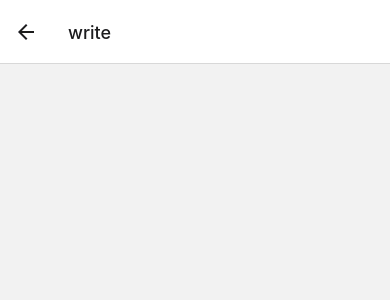
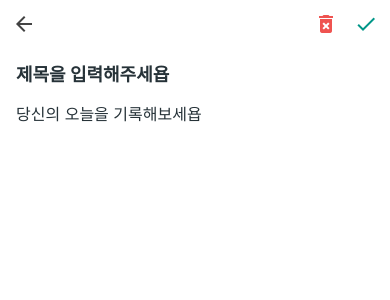
Before and after one commit to withbbang/reactNativeDayLog, a React Native app: screen /write in a window 390 px wide. Shown: the top 300 px of the page. Built offline with nearby package versions, Linux system fonts and the light colour scheme.

Commit message:
Feat: 글쓰기 screen 추가

```diff
--- a/components/FloatingWriteButtons.js
+++ b/components/FloatingWriteButtons.js
@@ -1,5 +1,5 @@
+import React from 'react';
 import {useNavigation} from '@react-navigation/native';
-import React from 'react';
 import {Platform, View, StyleSheet, Pressable} from 'react-native';
 import Icon from 'react-native-vector-icons/MaterialIcons';
 
--- /dev/null
+++ b/components/TransparentCircleButton.js
@@ -0,0 +1,44 @@
+import React from 'react';
+import {Platform, View, StyleSheet, Pressable} from 'react-native';
+import Icon from 'react-native-vector-icons/MaterialIcons';
+
+function TransparentCircleButton({name, color, hasMarginRight, onPress}) {
+  return (
+    <View
+      style={[styles.iconButtonWrapper, hasMarginRight && styles.rightMargin]}>
+      <Pressable
+        style={({pressed}) => [
+          styles.iconButton,
+          Platform.OS === 'ios' &&
+            pressed && {
+              backgroundColor: '#efefef',
+            },
+        ]}
+        onPress={onPress}
+        android_ripple={{color: '#ededed'}}>
+        <Icon name={name} size={24} color={color} />
+      </Pressable>
+    </View>
+  );
+}
+
+const styles = StyleSheet.create({
+  iconButtonWrapper: {
+    width: 32,
+    height: 32,
+    borderRadius: 16,
+    overflow: 'hidden',
+  },
+  iconButton: {
+    alignItems: 'center',
+    justifyContent: 'center',
+    width: 32,
+    height: 32,
+    borderRadius: 16,
+  },
+  rightMargin: {
+    marginRight: 8,
+  },
+});
+
+export default TransparentCircleButton;
--- /dev/null
+++ b/components/WriteEditor.js
@@ -0,0 +1,52 @@
+import React, {useRef} from 'react';
+import {View, StyleSheet, TextInput} from 'react-native';
+
+function WriteEditor({title, body, onChangeTitle, onChangeBody}) {
+  const bodyRef = useRef();
+
+  return (
+    <View style={styles.block}>
+      <TextInput
+        placeholder="제목을 입력해주세욥"
+        style={styles.titleInput}
+        returnKeyType="next"
+        onChangeText={onChangeTitle}
+        value={title}
+        onSubmitEditing={() => {
+          bodyRef.current.focus();
+        }}
+      />
+      <TextInput
+        placeholder="당신의 오늘을 기록해보세욥"
+        style={styles.bodyInput}
+        multiline
+        textAlignVertical="top"
+        onChangeText={onChangeBody}
+        value={body}
+        ref={bodyRef}
+      />
+    </View>
+  );
+}
+
+const styles = StyleSheet.create({
+  block: {
+    flex: 1,
+    padding: 16,
+  },
+  titleInput: {
+    paddingVertical: 0,
+    fontSize: 18,
+    marginBottom: 16,
+    color: '#263238',
+    fontWeight: 'bold',
+  },
+  bodyInput: {
+    flex: 1,
+    fontSize: 16,
+    paddingVertical: 0,
+    color: '#263238',
+  },
+});
+
+export default WriteEditor;
--- /dev/null
+++ b/components/WriteHeader.js
@@ -0,0 +1,47 @@
+import React from 'react';
+import {useNavigation} from '@react-navigation/native';
+import {View, StyleSheet} from 'react-native';
+import TransparentCircleButton from './TransparentCircleButton';
+
+function WriteHeader() {
+  const navigation = useNavigation();
+  const onGoBack = () => {
+    navigation.pop();
+  };
+
+  return (
+    <View style={styles.block}>
+      <View style={styles.iconButtonWrapper}>
+        <TransparentCircleButton
+          onPress={onGoBack}
+          name="arrow-back"
+          color="#424242"
+        />
+      </View>
+      <View style={styles.buttons}>
+        <TransparentCircleButton
+          name="delete-forever"
+          color="#ef5350"
+          hasMarginRight
+        />
+        <TransparentCircleButton name="check" color="#009688" />
+      </View>
+    </View>
+  );
+}
+
+const styles = StyleSheet.create({
+  block: {
+    height: 48,
+    paddingHorizontal: 8,
+    flexDirection: 'row',
+    alignItems: 'center',
+    justifyContent: 'space-between',
+  },
+  buttons: {
+    flexDirection: 'row',
+    alignItems: 'center',
+  },
+});
+
+export default WriteHeader;
--- a/screens/RockStack/index.js
+++ b/screens/RockStack/index.js
@@ -13,7 +13,11 @@ function RockStack() {
         component={MainTab}
         options={{headerShown: false}}
       />
-      <Stack.Screen name="write" component={WriteScreen} />
+      <Stack.Screen
+        name="write"
+        component={WriteScreen}
+        options={{headerShown: false}}
+      />
     </Stack.Navigator>
   );
 }
--- a/screens/WriteScreen/index.js
+++ b/screens/WriteScreen/index.js
@@ -1,12 +1,33 @@
 import React from 'react';
-import {StyleSheet, View} from 'react-native';
+import {StyleSheet, KeyboardAvoidingView, Platform} from 'react-native';
+import {SafeAreaView} from 'react-native-safe-area-context';
+import WriteEditor from '../../components/WriteEditor';
+import WriteHeader from '../../components/WriteHeader';
 
 function WriteScreen() {
-  return <View style={styles.block} />;
+  return (
+    <SafeAreaView style={styles.block}>
+      {/* TextInput에서 Enter를 여러번 눌러 화면에서 기본적으로 보여줄 수 있는 줄 수를 초과할 경우,
+          안드로이드는 스크롤이 가능하지만 IOS에서는 하단 내용이 잘리게 된다. 따라서 아래처럼 Write*
+          컴포넌트를 KeyboardAvoidingView로 감싸줘야 한다. */}
+      <KeyboardAvoidingView
+        style={styles.avoidingView}
+        behavior={Platform.OS === 'ios' ? 'padding' : undefined}>
+        <WriteHeader />
+        <WriteEditor />
+      </KeyboardAvoidingView>
+    </SafeAreaView>
+  );
 }
 
 const styles = StyleSheet.create({
-  block: {},
+  block: {
+    flex: 1,
+    backgroundColor: 'white',
+  },
+  avoidingView: {
+    flex: 1,
+  },
 });
 
 export default WriteScreen;
```
